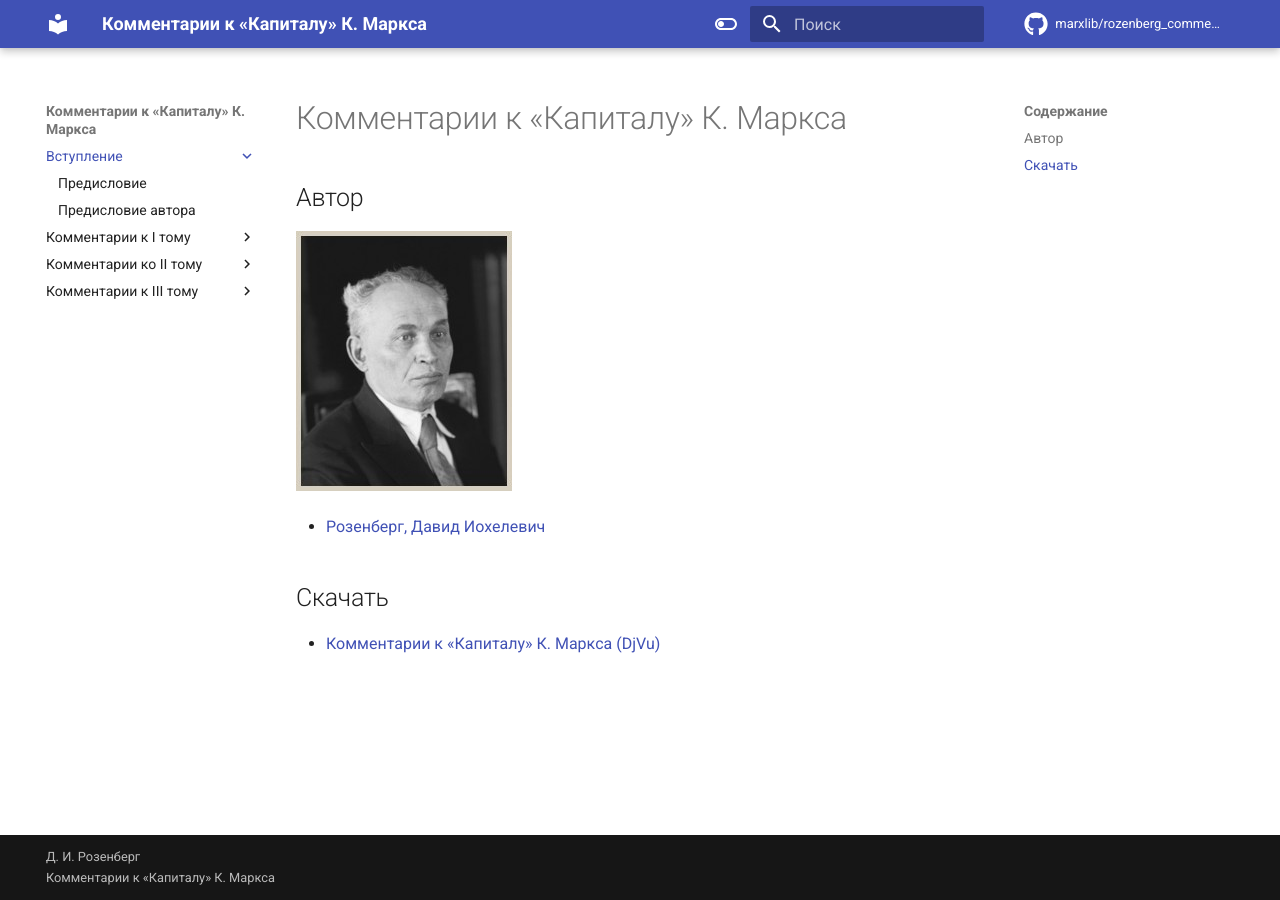
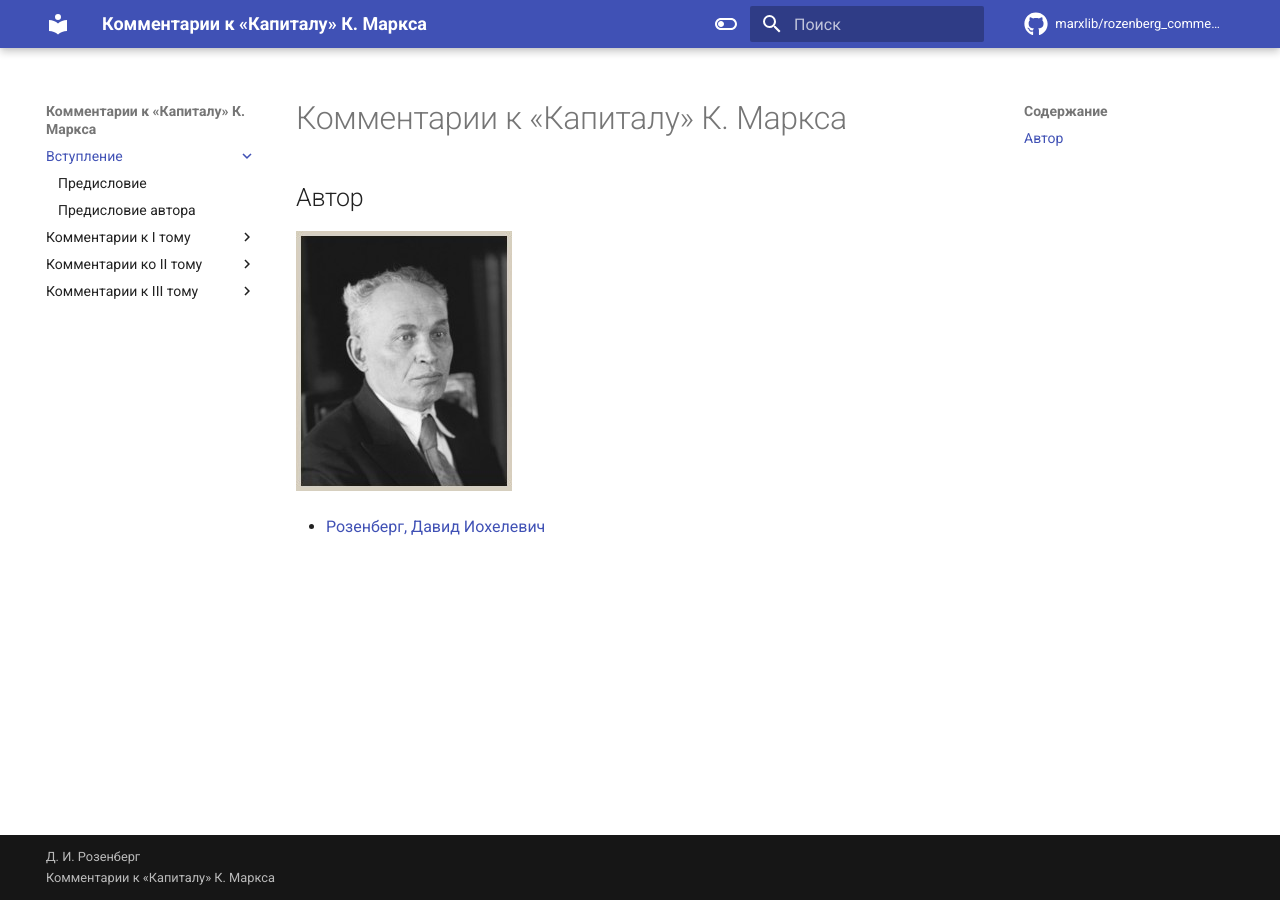
Before and after one commit to marxlib/rozenberg_comments_capital, an MkDocs documentation site: the page built from docs/index.md, in a window 1280 px wide. Built offline with MkDocs 1.6.1 and Material for MkDocs 9.7.7, drawn with Linux system fonts in a browser that asks for light colours; comment, search, counter and statistics services are not loaded.

Commit message:
remove djvu

```diff
--- a/docs/index.md
+++ b/docs/index.md
@@ -10,7 +10,3 @@ search:
 ![Розенберг, Давид Иохелевич](author.jpg)
 
 - [Розенберг, Давид Иохелевич](https://ru.wikipedia.org/wiki/%D0%A0%D0%BE%D0%B7%D0%B5%D0%BD%D0%B1%D0%B5%D1%80%D0%B3,_%D0%94%D0%B0%D0%B2%D0%B8%D0%B4_%D0%98%D0%BE%D1%85%D0%B5%D0%BB%D0%B5%D0%B2%D0%B8%D1%87)
-
-## Скачать
-
-- [Комментарии к «Капиталу» К. Маркса (DjVu)](./rozenberg_comments_to_capital.djvu)
```
